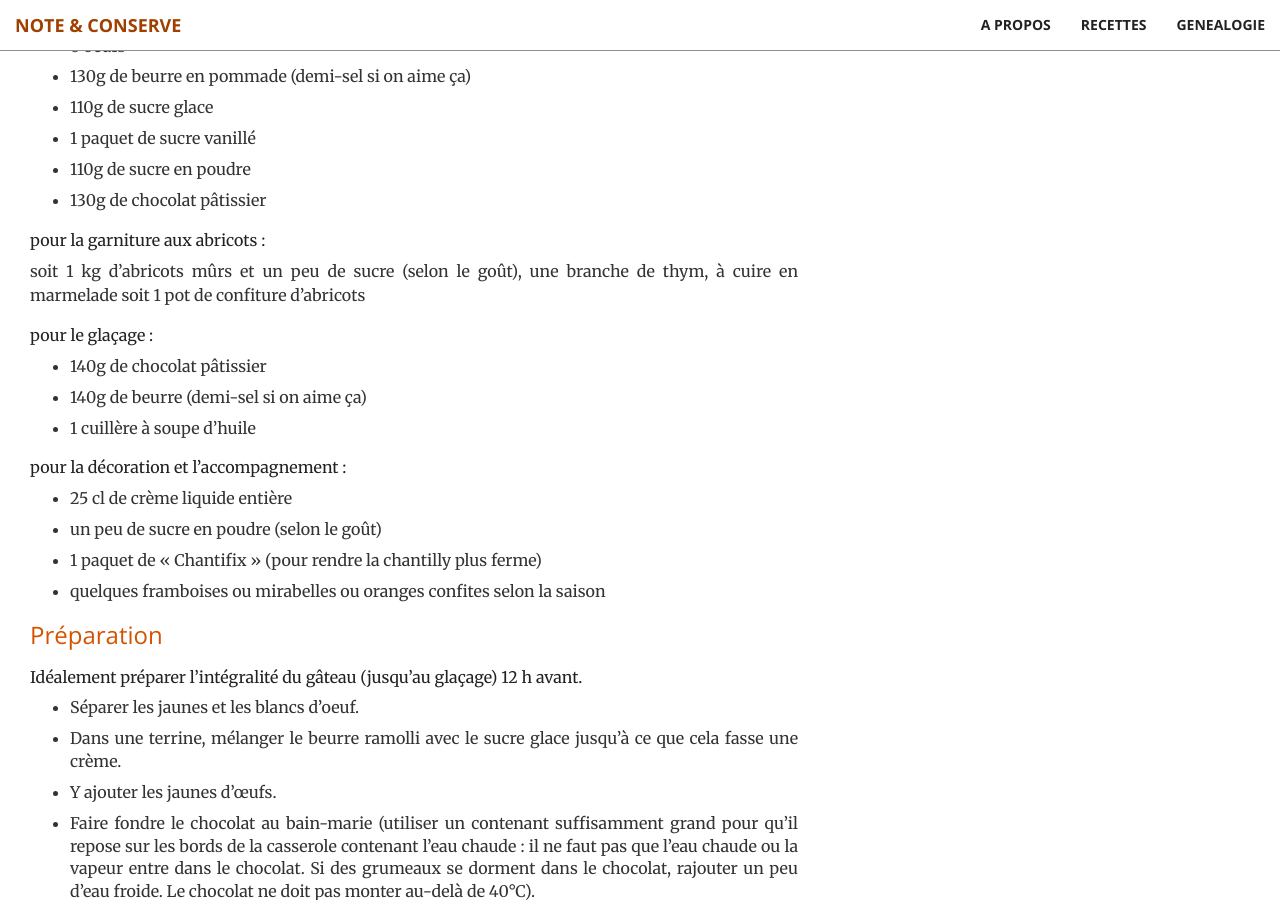
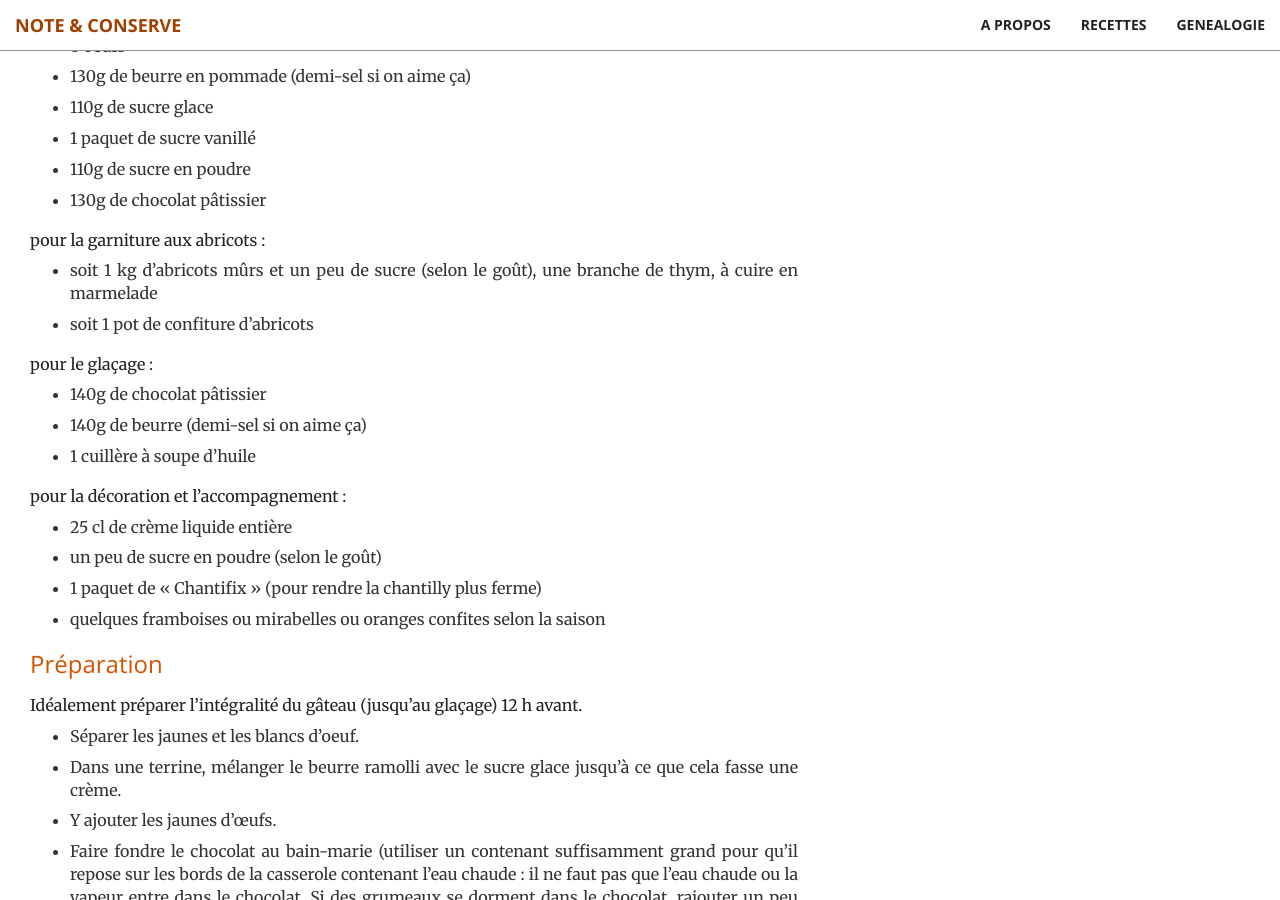
Before and after one commit to brignogan/brignogan.github.io, a Jekyll site: the page built from _posts/2019-05-27-sachertorte.md, in a window 1280 px wide and 900 px high, scrolled down 615 px. Built offline with Jekyll 4.4.1, drawn with Linux system fonts in a browser that asks for light colours.

```diff
--- a/_posts/2019-05-27-sachertorte.md
+++ b/_posts/2019-05-27-sachertorte.md
@@ -22,8 +22,8 @@ Cette recette vient de Maëlle (Vienne)
 * 130g de chocolat pâtissier
 
 #### pour la garniture aux abricots :
-soit 1 kg d'abricots mûrs et un peu de sucre (selon le goût), une branche de thym, à cuire en marmelade
-soit 1 pot de confiture d'abricots
+* soit 1 kg d'abricots mûrs et un peu de sucre (selon le goût), une branche de thym, à cuire en marmelade
+* soit 1 pot de confiture d'abricots
 
 #### pour le glaçage :
 * 140g de chocolat pâtissier
@@ -40,6 +40,7 @@ soit 1 pot de confiture d'abricots
 ### Préparation
 
 #### Idéalement préparer l'intégralité du gâteau (jusqu'au glaçage) 12 h avant.
+
 * Séparer les jaunes et les blancs d'oeuf.
 * Dans une terrine, mélanger le beurre ramolli avec le sucre glace jusqu'à ce que cela fasse une crème.
 * Y ajouter les jaunes d’œufs.
@@ -52,6 +53,7 @@ soit 1 pot de confiture d'abricots
 * Une fois froid, poser le gâteau sur un fond en carton recouvert d'une feuille d'aluminium. Le couper en deux dans l'épaisseur.Recouvrir le dessous avec la préparation à l'abricot et reposer la deuxième moitié du gâteau par dessus. Recouvrir l'extérieur du gâteau (dessus et coté) avec une fine couche de marmelade.
 
 #### Préparation du glaçage :
+
 * Faire fondre le beurre et le chocolat au bain-marie. Quand l'ensemble est bien fondu et homogène, ajouter la cuillère d'huile, mélanger puis sortir du feu et laisser refroidir. Réchauffer à nouveau pour re-liquéfier parfaitement le glaçage.
 * Déposer le gâteau avec son fond en carton sur la grille et poser l'ensemble sur un plat plus large que le gâteau (pour recueillir le glaçage qui va dégouliner).
 * Recouvrir le gâteau en versant le glaçage chaud à travers une passoire fine (chinois) en commençant par le centre du gâteau et en finissant par les bords.
```
